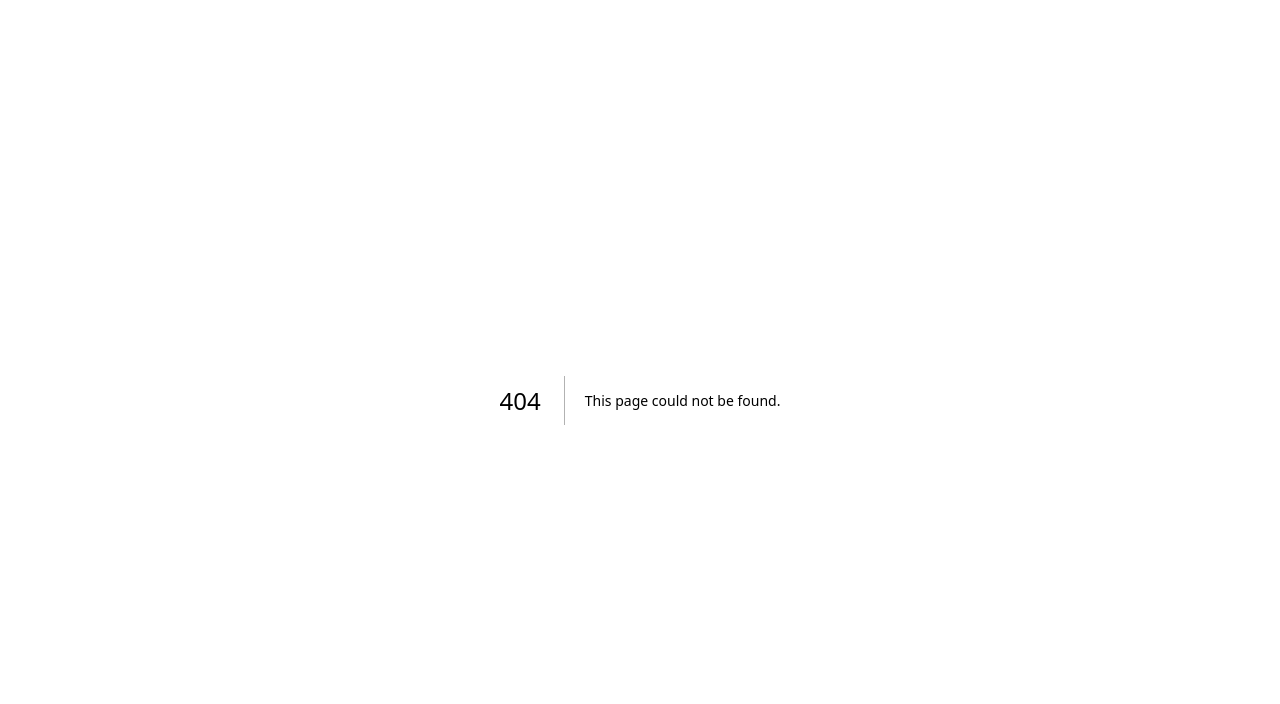
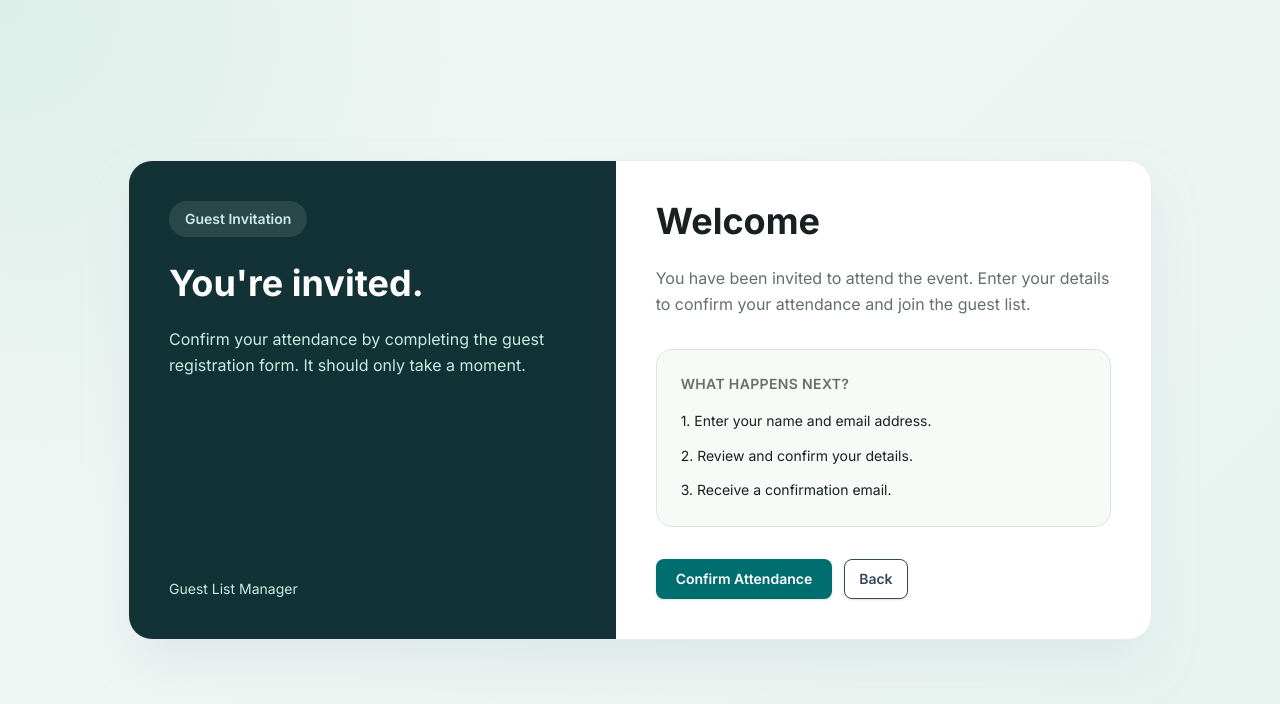
Before and after one commit to MGold101/guest-list-project, a Next.js app in the folder frontend/: page /guest in a window 1280 px wide. Before the commit this address had no page. Shown: the top 704 px of the page. Built offline with nearby package versions, Linux system fonts and the light colour scheme.

Commit message:
Add guest welcome page

```diff
--- /dev/null
+++ b/frontend/src/app/guest/page.js
@@ -0,0 +1,5 @@
+import GuestWelcomePage from '@/components/organisms/GuestWelcomePage';
+
+export default function Page() {
+  return <GuestWelcomePage />;
+}
--- /dev/null
+++ b/frontend/src/components/organisms/GuestWelcomePage/index.js
@@ -0,0 +1,70 @@
+import PageHeading from '@/components/atoms/PageHeading';
+import BodyText from '@/components/atoms/BodyText';
+import Button from '@/components/atoms/Button';
+import SecondaryButton from '@/components/atoms/SecondaryButton';
+
+export default function GuestWelcomePage() {
+  return (
+    <main className="flex min-h-screen items-center justify-center bg-background bg-[radial-gradient(circle_at_top_left,rgba(121,208,182,0.2),transparent_35%),linear-gradient(135deg,#F4F7F5_0%,#E7F3EF_100%)] px-6 py-10">
+      <section className="grid w-full max-w-5xl overflow-hidden rounded-3xl border border-border/70 bg-surface shadow-2xl shadow-slate-300/50 md:grid-cols-[1fr_1.1fr]">
+        <div className="hidden bg-navbar p-10 text-white md:flex md:flex-col md:justify-between">
+          <div>
+            <div className="mb-6 inline-flex rounded-full bg-white/10 px-4 py-2 text-sm font-semibold text-navbar-muted">
+              Guest Invitation
+            </div>
+
+            <h1 className="text-4xl font-bold leading-tight">
+              You're invited.
+            </h1>
+
+            <p className="mt-5 text-base leading-relaxed text-navbar-muted">
+              Confirm your attendance by completing the guest registration
+              form. It should only take a moment.
+            </p>
+          </div>
+
+          <p className="text-sm text-navbar-muted">
+            Guest List Manager
+          </p>
+        </div>
+
+        <div className="p-8 sm:p-10">
+          <div className="mb-8">
+            <div className="mb-3 inline-flex rounded-full bg-accent-soft px-3 py-1 text-sm font-semibold text-primary md:hidden">
+              Guest Invitation
+            </div>
+
+            <PageHeading>Welcome</PageHeading>
+
+            <BodyText>
+              You have been invited to attend the event. Enter your details to
+              confirm your attendance and join the guest list.
+            </BodyText>
+          </div>
+
+          <div className="rounded-2xl border border-border bg-surface-muted p-6">
+            <p className="text-sm font-semibold uppercase tracking-wide text-muted">
+              What happens next?
+            </p>
+
+            <div className="mt-4 grid gap-3 text-sm leading-relaxed text-foreground">
+              <p>1. Enter your name and email address.</p>
+              <p>2. Review and confirm your details.</p>
+              <p>3. Receive a confirmation email.</p>
+            </div>
+          </div>
+
+          <div className="mt-8 flex flex-col gap-3 sm:flex-row">
+            <Button href="/guest/signup">
+              Confirm Attendance
+            </Button>
+
+            <SecondaryButton href="/">
+              Back
+            </SecondaryButton>
+          </div>
+        </div>
+      </section>
+    </main>
+  );
+}
```
